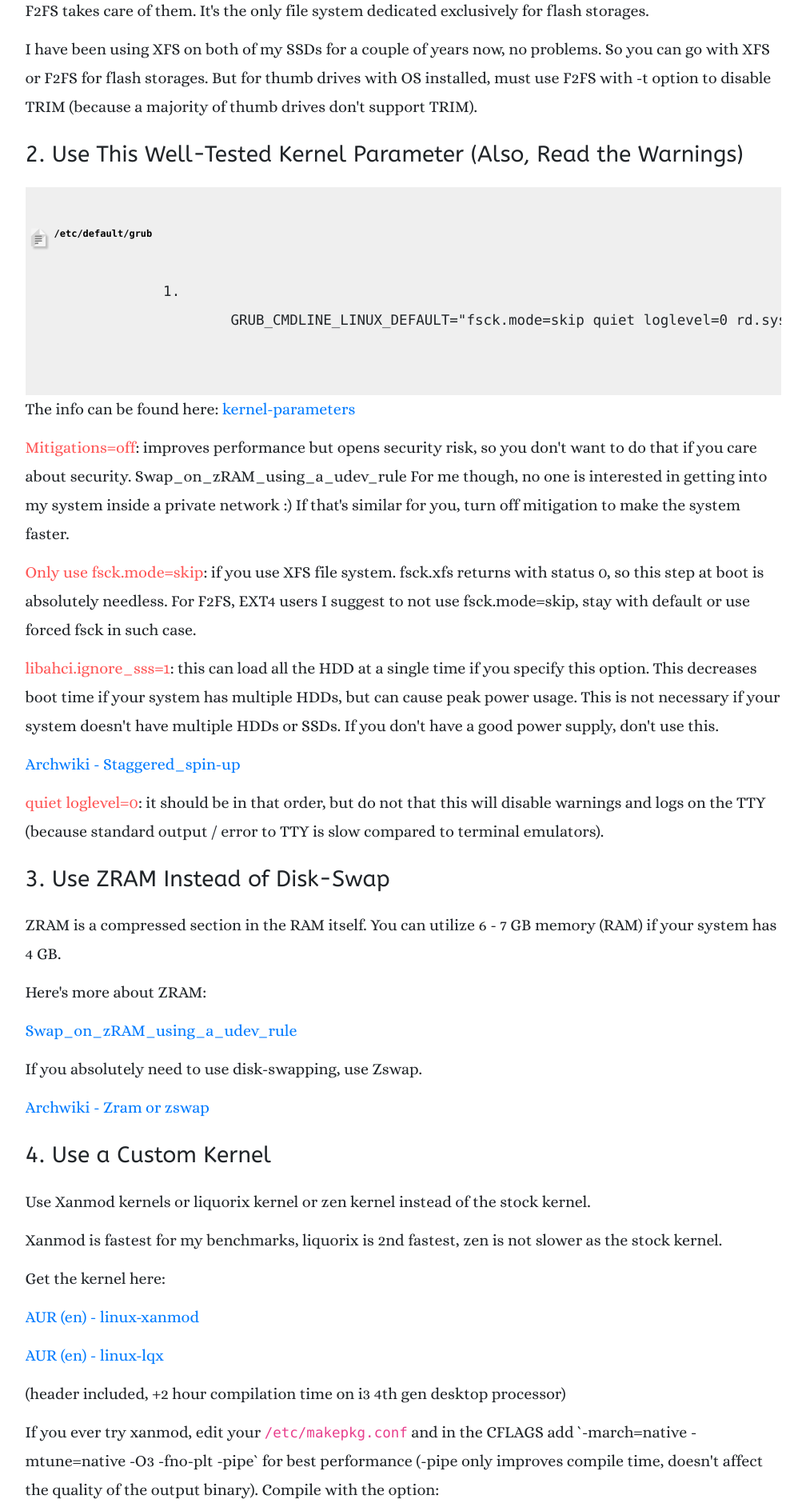
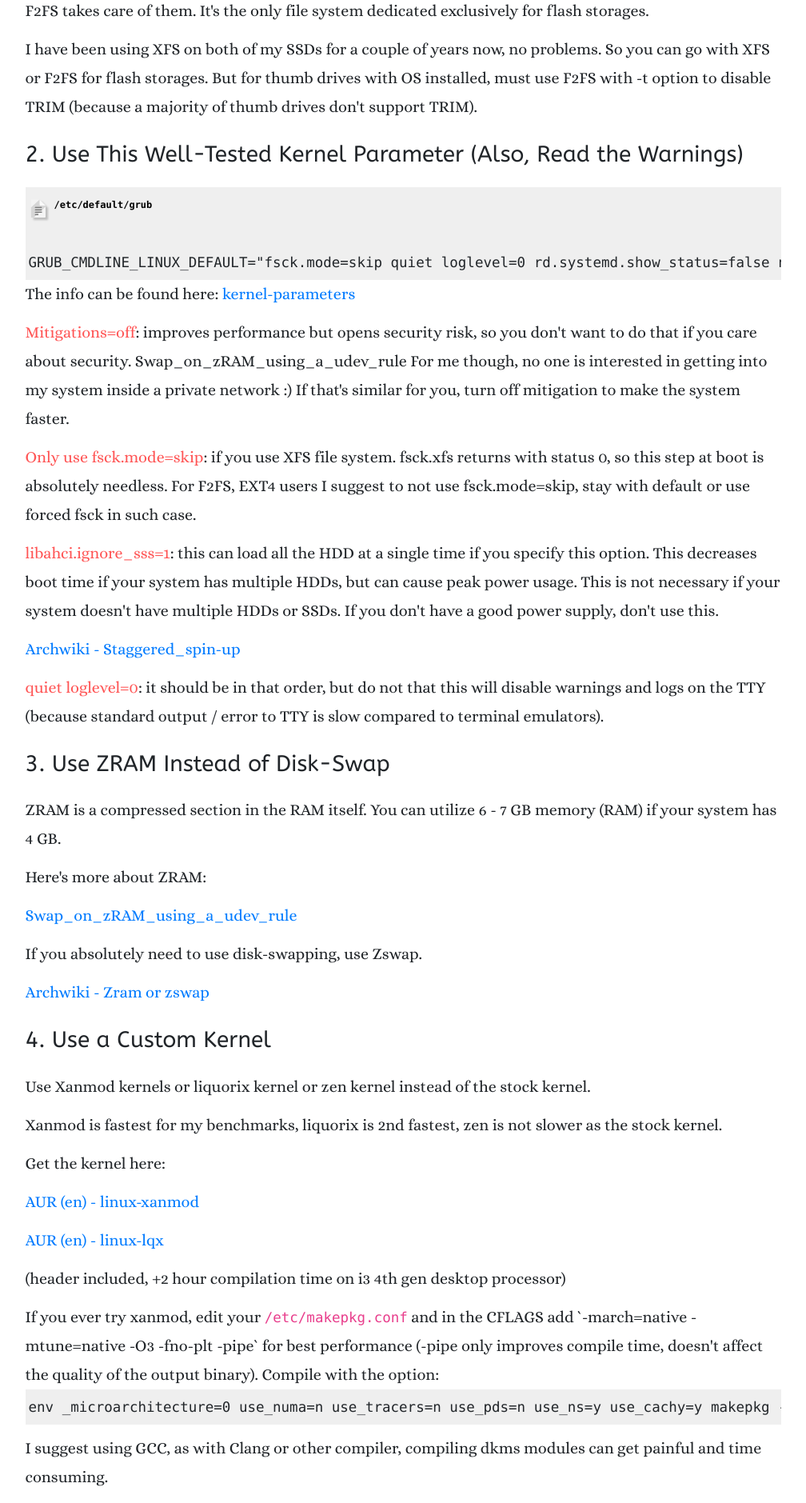
Before and after one commit to Souravgoswami/souravgoswami.github.io, a Jekyll site: the page built from _posts/blogs/2020-11-19-how-to-make-archlinux-faster.html, in a window 1280 px wide. Shown: the part 1255-3134 px from the top of the page at 80% size, without its empty margins (136-1144 px from the left). Built offline with Jekyll 4.4.1, drawn with Linux system fonts in a browser that asks for light colours; nearby versions of some CDN libraries; library files that are not in the unit come from our copies.

Commit message:
Fixed bugs with pre tags in article

```diff
--- a/_posts/blogs/2020-11-19-how-to-make-archlinux-faster.html
+++ b/_posts/blogs/2020-11-19-how-to-make-archlinux-faster.html
@@ -42,9 +42,7 @@
 
 	<pre>
 		<file>/etc/default/grub</file>
-		<code>
-			GRUB_CMDLINE_LINUX_DEFAULT="fsck.mode=skip quiet loglevel=0 rd.systemd.show_status=false nowatchdog mitigations=off libahci.ignore_sss=1"
-		</code>
+		GRUB_CMDLINE_LINUX_DEFAULT="fsck.mode=skip quiet loglevel=0 rd.systemd.show_status=false nowatchdog mitigations=off libahci.ignore_sss=1"
 	</pre>
 
 	The info can be found here:
--- a/assets/articles/styles/base.scss
+++ b/assets/articles/styles/base.scss
@@ -84,10 +84,9 @@
 		padding: 4px ;
 		background-color: #efefef ;
 
-		code { overflow: auto }
-
 		code {
 			counter-increment: listing ;
+			overflow: auto ;
 
 			&::before {
 				content: counter(listing) '. ' ;
--- a/assets/js/blog.js
+++ b/assets/js/blog.js
@@ -179,4 +179,9 @@
 	})
 
 	footerGlowAnim.forEach(_i => observer.observe(_i))
+
+		// Stripped pre and code tags
+	for(let i of document.querySelectorAll('pre')) {
+		i.innerHTML = i.innerHTML.split('\n').map(x => x.trim() + "\n").join('').trim()
+	}
 })
```
